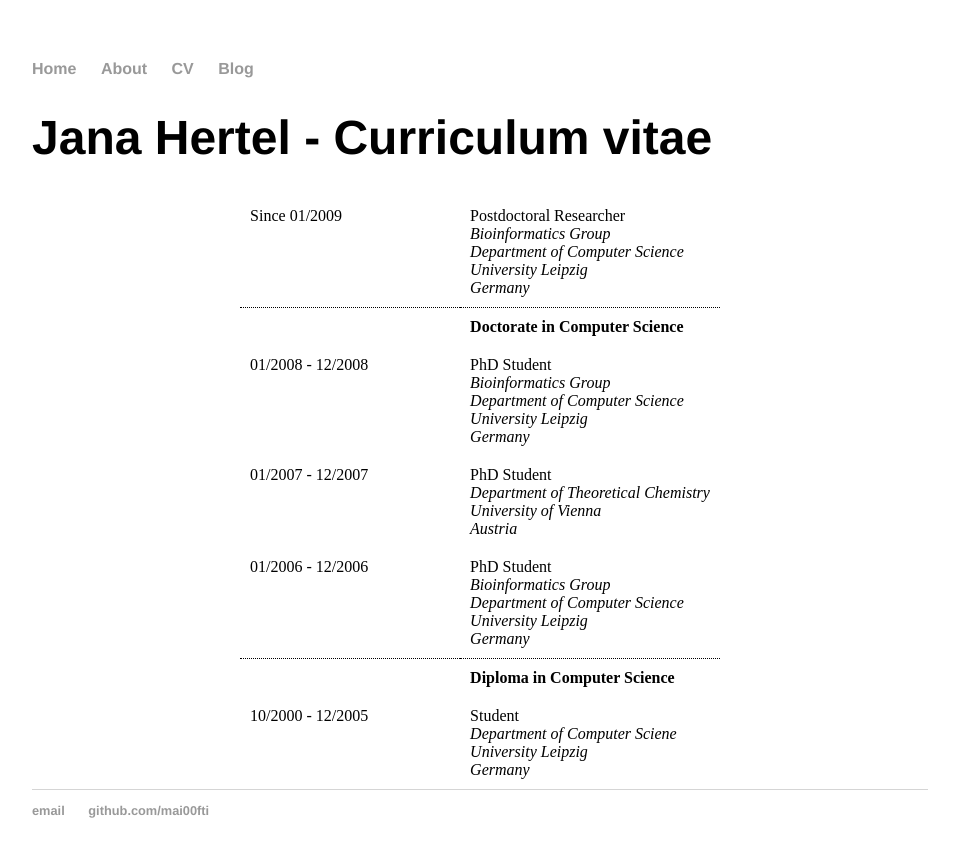
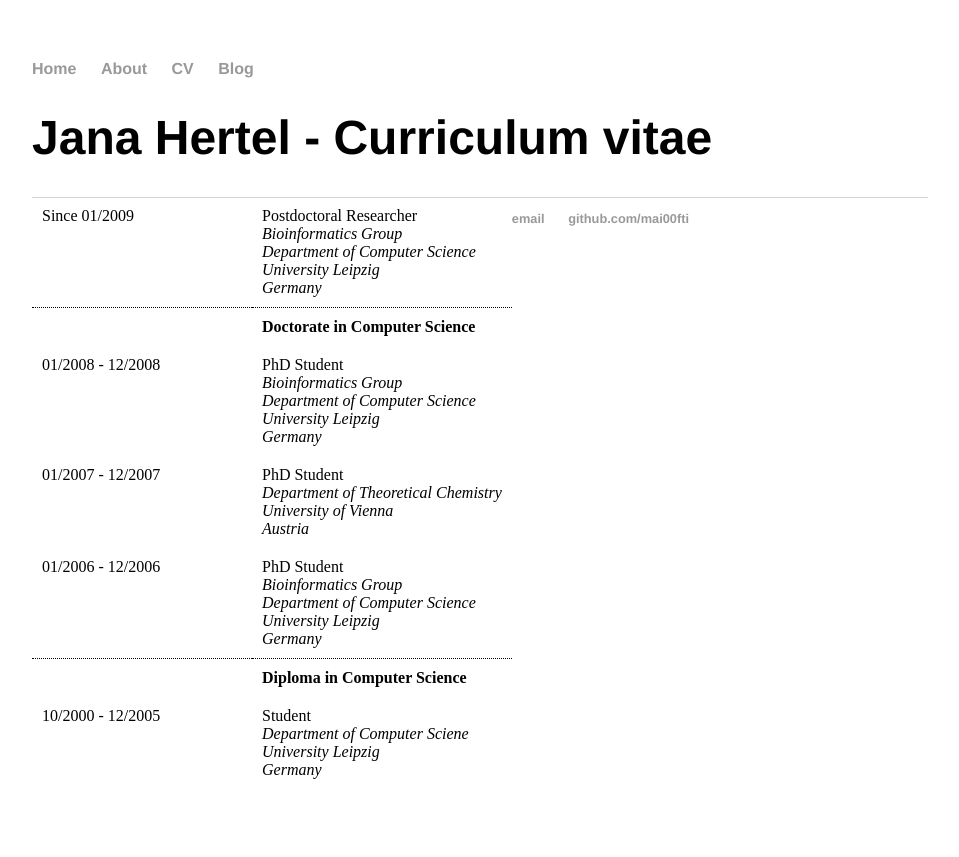
Before and after one commit to mai00fti/mai00fti.github.io, a Jekyll site: the page built from cv/index.html, in a window 1280 px wide. Shown: the top 857 px of the page, without its empty margins (160-1119 px from the left). Built offline with Jekyll 4.4.1, drawn with Linux system fonts in a browser that asks for light colours.

Commit message:
Update index.html

```diff
--- a/cv/index.html
+++ b/cv/index.html
@@ -5,7 +5,7 @@ title: Jana Hertel - Curriculum vitae
 
 <h1>{{ page.title }}</h1>
 
-<table border="0" cellspacing="0" cellpadding="10" align="center">
+<table border="0" cellspacing="0" cellpadding="10" align="left">
 	<tr>
     	<td width="200" valign="top" style="border-bottom:1px dotted black;">Since 01/2009</td>
         <td style="border-bottom:1px dotted black;">
```
